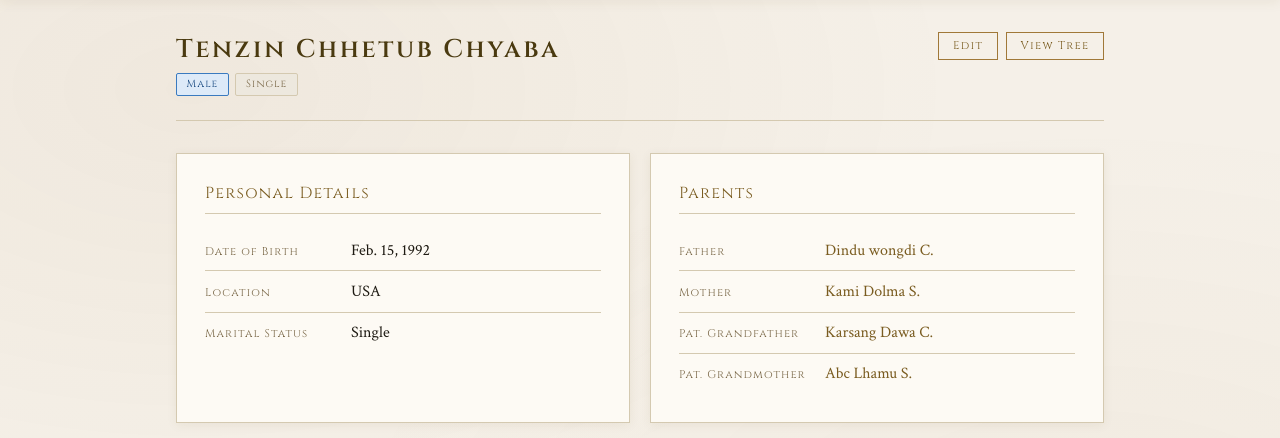
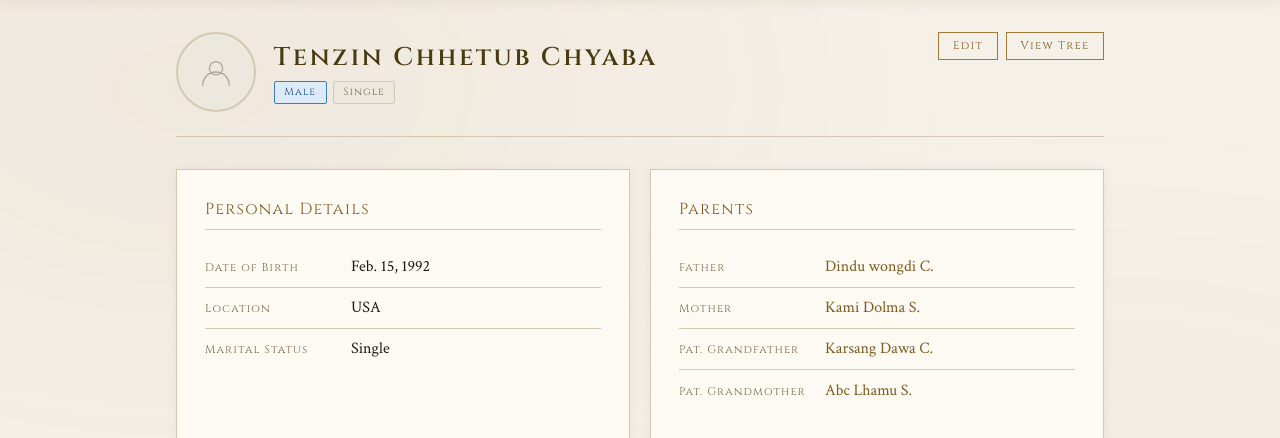
Before and after one commit to czen-hub/family_tree, a Django app: page /accounts/family/1/ in a window 1280 px wide. Shown: the part 71-509 px from the top of the page. Run offline with Django 5.2, Linux system fonts and the light colour scheme; a user stored in the database is signed in; data comes from the database, SQL or seed files in the repository.

Commit message:
Add photo circle to family detail page

```diff
--- a/accounts/templates/accounts/family_detail.html
+++ b/accounts/templates/accounts/family_detail.html
@@ -4,6 +4,24 @@
 <div class="main">
 
   <div class="page-header" style="display:flex; justify-content:space-between; align-items:flex-start; flex-wrap:wrap; gap:0.75rem;">
+
+    <!-- Left: photo + name + badges -->
+    <div style="display:flex; align-items:center; gap:1.1rem;">
+
+      <!-- Circular photo -->
+      {% if member.photo %}
+        <img src="{{ member.photo.url }}" alt="{{ member.first_name }}"
+          style="width:80px; height:80px; border-radius:50%; object-fit:cover; border:2px solid #7a6430; flex-shrink:0; display:block;" />
+      {% else %}
+        <div style="width:80px; height:80px; border-radius:50%; background:var(--surface2); border:2px solid var(--border); flex-shrink:0; display:flex; align-items:center; justify-content:center;">
+          <svg width="34" height="34" viewBox="0 0 36 36" fill="none" xmlns="http://www.w3.org/2000/svg" style="opacity:0.3;">
+            <circle cx="18" cy="14" r="7" stroke="currentColor" stroke-width="1.5"/>
+            <path d="M4 32c0-7.732 6.268-14 14-14s14 6.268 14 14" stroke="currentColor" stroke-width="1.5" stroke-linecap="round"/>
+          </svg>
+        </div>
+      {% endif %}
+
+      <!-- Name + badges -->
       <div>
         <div class="page-title">{{ member.first_name }} {{ member.middle_name }} {{ member.last_name }}</div>
         <div style="margin-top:0.4rem; display:flex; gap:0.4rem; flex-wrap:wrap;">
@@ -13,10 +31,14 @@
           {% else %}<span class="badge badge-single">Single</span>{% endif %}
         </div>
       </div>
+    </div>
+
+    <!-- Right: action buttons -->
     <div style="display:flex; gap:0.5rem; flex-wrap:wrap;">
       <a href="{% url 'edit_member' member.pk %}" class="btn btn-sm">Edit</a>
       <a href="{% url 'visual_tree' %}" class="btn btn-sm">View Tree</a>
     </div>
+
   </div>
 
   <div class="grid-2">
```
Lines whose indentation alone changed are shown as unchanged.
